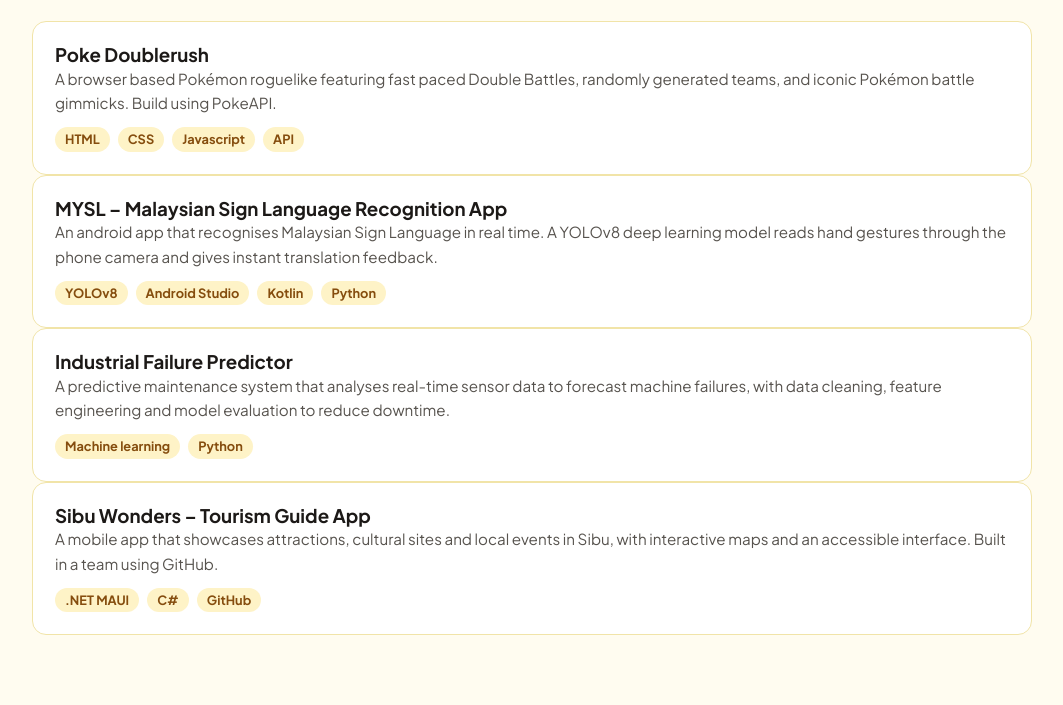
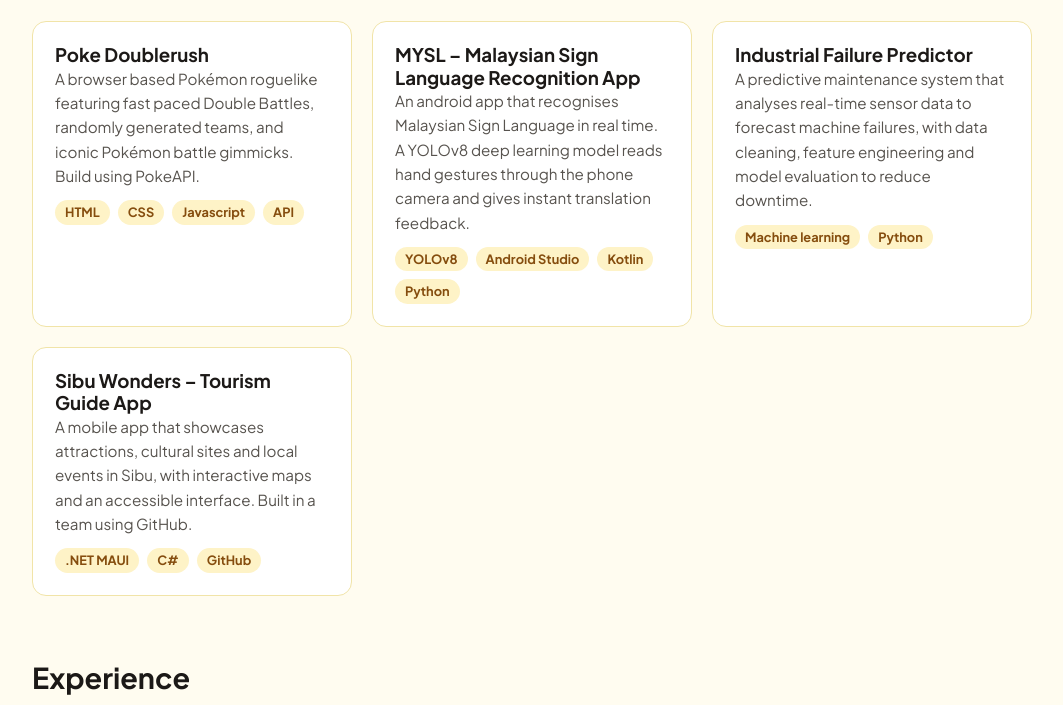
Before and after one commit to IsthisAlif/Alif-Portfolio, a plain HTML site: page index.html in a window 1280 px wide. Shown: the part 602-1307 px from the top of the page, without its empty margins (108-1171 px from the left). Drawn offline with Linux system fonts and the light colour scheme.

Commit message:
change project from column to grid layout

```diff
--- a/index.html
+++ b/index.html
@@ -63,7 +63,7 @@
     <h2>Projects</h2>
     <!-- GitHub link: change the address in href to point somewhere else -->
     <p class="section-note"><a href="https://github.com/IsthisAlif" target="_blank" rel="noopener"><svg class="icon" viewBox="0 0 24 24" fill="currentColor" aria-hidden="true"><path d="M12 2C6.48 2 2 6.58 2 12.25c0 4.53 2.87 8.37 6.84 9.73.5.1.68-.22.68-.49v-1.7c-2.78.62-3.37-1.37-3.37-1.37-.45-1.18-1.11-1.5-1.11-1.5-.91-.64.07-.63.07-.63 1 .07 1.53 1.06 1.53 1.06.89 1.57 2.34 1.11 2.9.85.09-.66.35-1.11.63-1.37-2.22-.26-4.56-1.14-4.56-5.06 0-1.12.39-2.03 1.03-2.75-.1-.26-.45-1.3.1-2.71 0 0 .84-.28 2.75 1.05A9.3 9.3 0 0 1 12 6.84c.85 0 1.7.12 2.5.35 1.9-1.33 2.74-1.05 2.74-1.05.55 1.41.2 2.45.1 2.71.64.72 1.03 1.63 1.03 2.75 0 3.93-2.34 4.8-4.57 5.05.36.32.68.94.68 1.9v2.81c0 .27.18.59.69.49A10.05 10.05 0 0 0 22 12.25C22 6.58 17.52 2 12 2z"/></svg>github.com/IsthisAlif</a></p>
-    <div class="columns">
+    <div class="grid">
 
       <article class="card">
         <h3>Poke Doublerush</h3>
```
